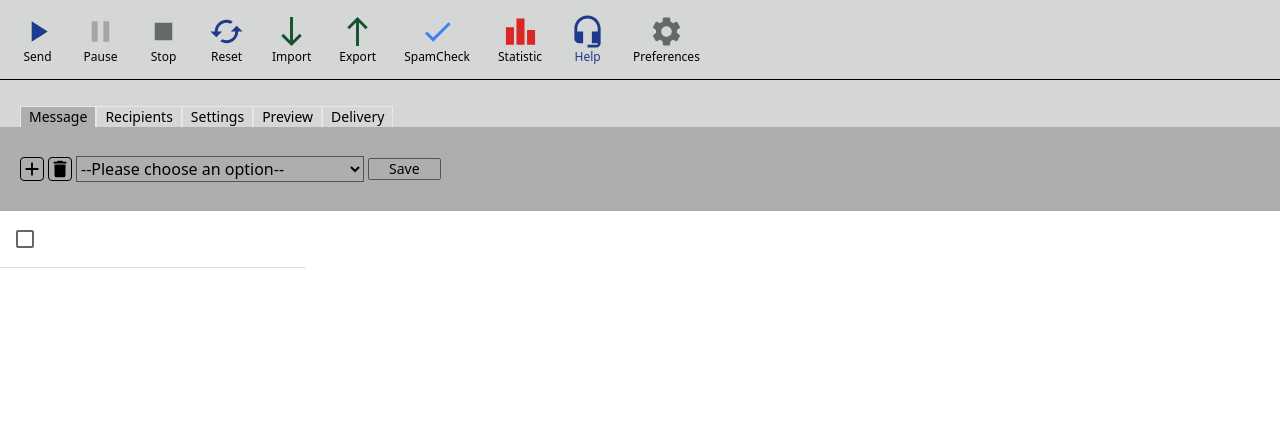
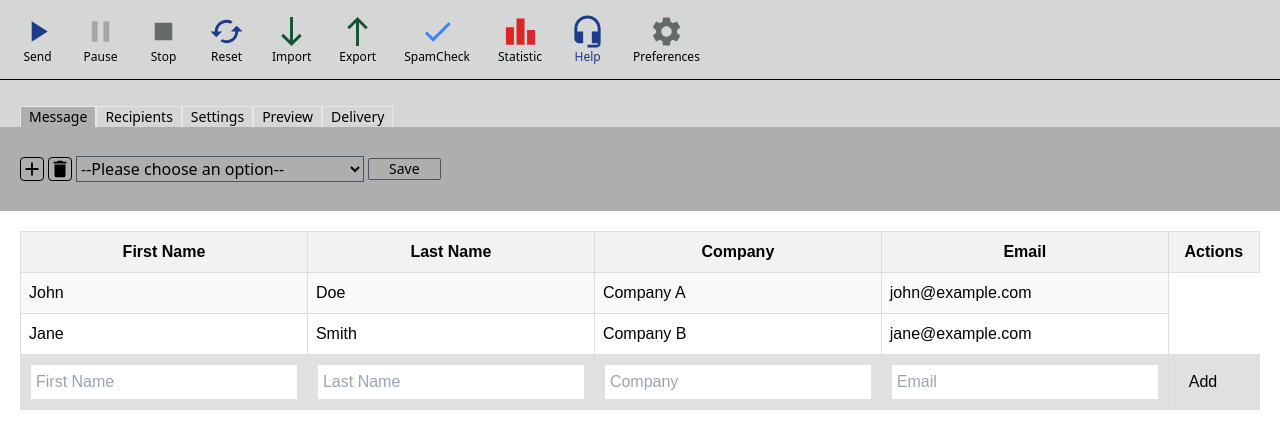
Before and after one commit to am-goku/bulkmailer, a React (Vite) app in the folder BMClient/: page / in a window 1280 px wide. Shown: the top 448 px of the page. Built offline with nearby package versions, Linux system fonts and the light colour scheme.

Commit message:
1. Added-packages: redux-persist, axios
2. Recipients table complete

3. Setup redux store and combined with redux persist

@am-goku
@date: 9th June 2024

```diff
--- a/BMClient/package.json
+++ b/BMClient/package.json
@@ -15,11 +15,13 @@
     "@mui/icons-material": "^5.15.19",
     "@mui/material": "^5.15.19",
     "@reduxjs/toolkit": "^2.2.5",
+    "axios": "^1.7.2",
     "prop-types": "^15.8.1",
     "react": "^18.2.0",
     "react-dom": "^18.2.0",
     "react-quill": "^2.0.0",
-    "react-redux": "^9.1.2"
+    "react-redux": "^9.1.2",
+    "redux-persist": "^6.0.0"
   },
   "devDependencies": {
     "@types/react": "^18.2.66",
--- /dev/null
+++ b/BMClient/src/components/recipients/DataTable.jsx
@@ -0,0 +1,99 @@
+import React, { useState } from "react";
+
+const DataTable = () => {
+
+    const [emailGroups, setEmailGroups] = useState([
+        { fname: 'John', lname: 'Doe', company: 'Company A', email: 'john@example.com' },
+        { fname: 'Jane', lname: 'Smith', company: 'Company B', email: 'jane@example.com' },
+    ]);
+
+    const [newCompany, setNewCompany] = useState({ fname: '', lname: '', company: '', email: '' });
+
+    const handleInputChange = (e) => {
+        const { name, value } = e.target;
+        setNewCompany({ ...newCompany, [name]: value });
+    };
+
+    const handleAddCompany = () => {
+        setEmailGroups([...emailGroups, newCompany]);
+        setNewCompany({ fname: '', lname: '', company: '', email: '' });
+    };
+
+
+
+    return (
+        <React.Fragment>
+            <div style={{ margin: '20px', fontFamily: 'Arial, sans-serif' }}>
+                <table style={{ borderCollapse: 'collapse', width: '100%' }}>
+                    <thead>
+                        <tr className='bg-[#f2f2f2]'>
+                            <th className='hover:bg-[#e0dfdf] border border-solid border-[#ddd] p-2' >First Name</th>
+                            <th className='hover:bg-[#e0dfdf] border border-solid border-[#ddd] p-2' >Last Name</th>
+                            <th className='hover:bg-[#e0dfdf] border border-solid border-[#ddd] p-2' >Company</th>
+                            <th className='hover:bg-[#e0dfdf] border border-solid border-[#ddd] p-2' >Email</th>
+                            <th className='hover:bg-[#e0dfdf] border border-solid border-[#ddd] p-2' >Actions</th>
+                        </tr>
+                    </thead>
+                    <tbody>
+                        {emailGroups.map((group, index) => (
+                            <tr key={index} style={{ backgroundColor: index % 2 === 0 ? '#f9f9f9' : '#ffffff' }}>
+                                <td className='border border-solid border-[#ddd] p-2' >{group.fname}</td>
+                                <td className='border border-solid border-[#ddd] p-2' >{group.lname}</td>
+                                <td className='border border-solid border-[#ddd] p-2' >{group.company}</td>
+                                <td className='border border-solid border-[#ddd] p-2' >{group.email}</td>
+                            </tr>
+                        ))}
+                        <tr style={{ backgroundColor: '#e0e0e0' }}>
+                            <td style={{ padding: '10px', border: '1px solid #ddd' }}>
+                                <input
+                                    type="text"
+                                    name="fname"
+                                    value={newCompany.fname}
+                                    onChange={handleInputChange}
+                                    placeholder="First Name"
+                                    style={{ width: '100%', padding: '5px' }}
+                                />
+                            </td>
+                            <td style={{ padding: '10px', border: '1px solid #ddd' }}>
+                                <input
+                                    type="text"
+                                    name="lname"
+                                    value={newCompany.lname}
+                                    onChange={handleInputChange}
+                                    placeholder="Last Name"
+                                    style={{ width: '100%', padding: '5px' }}
+                                />
+                            </td>
+                            <td style={{ padding: '10px', border: '1px solid #ddd' }}>
+                                <input
+                                    type="text"
+                                    name="company"
+                                    value={newCompany.company}
+                                    onChange={handleInputChange}
+                                    placeholder="Company"
+                                    style={{ width: '100%', padding: '5px' }}
+                                />
+                            </td>
+                            <td style={{ padding: '10px', border: '1px solid #ddd' }}>
+                                <input
+                                    type="email"
+                                    name="email"
+                                    value={newCompany.email}
+                                    onChange={handleInputChange}
+                                    placeholder="Email"
+                                    style={{ width: '100%', padding: '5px' }}
+                                />
+                            </td>
+                            <td style={{ padding: '10px', border: '1px solid #ddd' }}>
+                                <button onClick={handleAddCompany} style={{ padding: '5px 10px' }}>Add</button>
+                            </td>
+                        </tr>
+                    </tbody>
+                </table>
+            </div>
+        </React.Fragment>
+    )
+}
+
+
+export default DataTable;
--- a/BMClient/src/components/recipients/Recipients.jsx
+++ b/BMClient/src/components/recipients/Recipients.jsx
@@ -1,68 +1,8 @@
-import React from 'react'
+import React, {} from 'react'
 import AddIcon from '@mui/icons-material/Add';
 import DeleteIcon from '@mui/icons-material/Delete';
-import { Checkbox, TableCell, TableHead, TableRow, TableSortLabel } from '@mui/material';
+import DataTable from './DataTable';
 
-
-function createData(id, name, calories, fat, carbs, protein) {
-    return {
-        id,
-        name,
-        calories,
-        fat,
-        carbs,
-        protein,
-    };
-}
-const rows = [
-    createData(1, 'Cupcake', 305, 3.7, 67, 4.3),
-    createData(2, 'Donut', 452, 25.0, 51, 4.9),
-    createData(3, 'Eclair', 262, 16.0, 24, 6.0),
-    createData(4, 'Frozen yoghurt', 159, 6.0, 24, 4.0),
-    createData(5, 'Gingerbread', 356, 16.0, 49, 3.9),
-    createData(6, 'Honeycomb', 408, 3.2, 87, 6.5),
-    createData(7, 'Ice cream sandwich', 237, 9.0, 37, 4.3),
-    createData(8, 'Jelly Bean', 375, 0.0, 94, 0.0),
-    createData(9, 'KitKat', 518, 26.0, 65, 7.0),
-    createData(10, 'Lollipop', 392, 0.2, 98, 0.0),
-    createData(11, 'Marshmallow', 318, 0, 81, 2.0),
-    createData(12, 'Nougat', 360, 19.0, 9, 37.0),
-    createData(13, 'Oreo', 437, 18.0, 63, 4.0),
-];
-
-
-const headCells = [
-    {
-        id: 'name',
-        numeric: false,
-        disablePadding: true,
-        label: 'Dessert (100g serving)',
-    },
-    {
-        id: 'calories',
-        numeric: true,
-        disablePadding: false,
-        label: 'Calories',
-    },
-    {
-        id: 'fat',
-        numeric: true,
-        disablePadding: false,
-        label: 'Fat (g)',
-    },
-    {
-        id: 'carbs',
-        numeric: true,
-        disablePadding: false,
-        label: 'Carbs (g)',
-    },
-    {
-        id: 'protein',
-        numeric: true,
-        disablePadding: false,
-        label: 'Protein (g)',
-    },
-];
 
 function Recipients() {
     return (
@@ -88,40 +28,4 @@ function Recipients() {
     )
 }
 
-export default Recipients
-
-
-
-
-
-
-
-
-
-
-const DataTable = () => {
-    return (
-        <TableHead>
-            <TableRow>
-                <TableCell padding="checkbox">
-                    <Checkbox
-                        color="primary"
-                        inputProps={{
-                            'aria-label': 'select all desserts',
-                        }}
-                    />
-                </TableCell>
-                {headCells.map((headCell) => (
-                    <TableCell
-                        key={headCell.id}
-                        align={headCell.numeric ? 'right' : 'left'}
-                        padding={headCell.disablePadding ? 'none' : 'normal'}
-                    >
-                        <TableSortLabel>
-                        </TableSortLabel>
-                    </TableCell>
-                ))}
-            </TableRow>
-        </TableHead>
-    )
-}
+export default Recipients;
--- a/BMClient/src/main.jsx
+++ b/BMClient/src/main.jsx
@@ -2,9 +2,16 @@ import React from 'react'
 import ReactDOM from 'react-dom/client'
 import './index.css'
 import App from './App.jsx'
+import { Provider } from 'react-redux'
+import { persistor, store } from './utils/store.js'
+import { PersistGate } from 'redux-persist/integration/react'
 
 ReactDOM.createRoot(document.getElementById('root')).render(
   <React.StrictMode>
-    <App />
+    <Provider store={store}>
+      <PersistGate persistor={persistor}>
+        <App />
+      </PersistGate>
+    </Provider>
   </React.StrictMode>,
 )
--- a/BMClient/src/utils/reducer.js
+++ b/BMClient/src/utils/reducer.js
@@ -1,14 +1,35 @@
 import { createSlice } from "@reduxjs/toolkit";
 
 const initialState = {
-    emailGroup: [],
-
+    emailGroup: [], //Array of objects{id, name, recipients} containing comapny details
+    companyGroup: [],
 }
 
-export const emailSlice = createSlice({
+export const groupSlice = createSlice({
     name: 'emailData',
     initialState,
     reducers: {
+        setNewEmailGroup: (state, action) => {
+            state.emailGroup = [action.payload, ...state.emailGroup];
+        },
 
+        addNewEmailData: (state, action) => {
+            state.emailGroup = state.emailGroup.map((data) => {
+
+                if(action.payload.groupID === data.id){
+                    data.recipients = [data.recipients, ...action.payload.recipient];
+                }
+
+                return data;
+            })
+        },
+
+        setNewCompanyGroup: (state, action) => {
+            state.companyGroup = [action.payload,...state.companyGroup];
+        },
     }
 })
+
+export const {addNewEmailData, setNewCompanyGroup, setNewEmailGroup} = groupSlice.actions;
+
+export default groupSlice.reducer;
--- a/BMClient/src/utils/store.js
+++ b/BMClient/src/utils/store.js
@@ -0,0 +1,27 @@
+import { combineReducers, configureStore } from "@reduxjs/toolkit";
+import groupReducer from './reducer';
+import storage from "redux-persist/lib/storage";
+import persistReducer from "redux-persist/es/persistReducer";
+import persistStore from "redux-persist/es/persistStore";
+import { useSelector } from "react-redux";
+
+const rootReducers = combineReducers({
+    groupReducer
+})
+
+const persistConfig = {
+    key: 'root',
+    storage,
+}
+
+const persistedReducer = persistReducer(persistConfig, rootReducers);
+
+const store = configureStore({
+    reducer: persistedReducer,
+});
+
+const persistor = persistStore(store);
+
+export { store, persistor };
+
+export const useAppSelector = useSelector;
```
Also changed, not shown: 1 other file (tests, documents, lock files or other folders).
